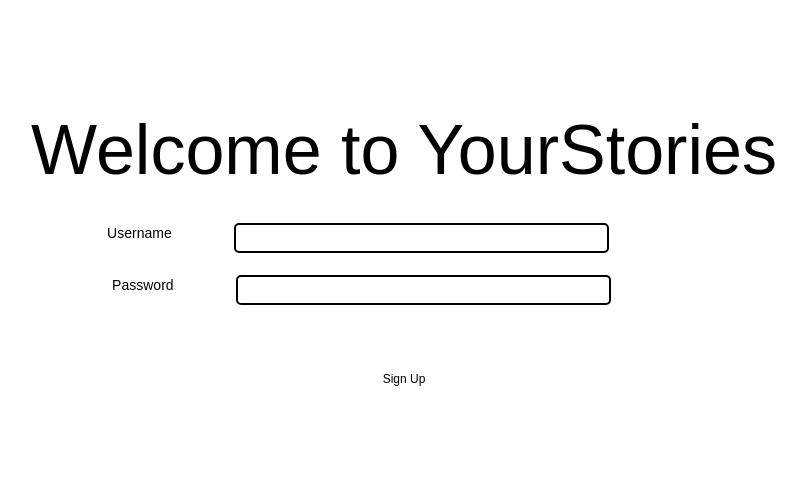
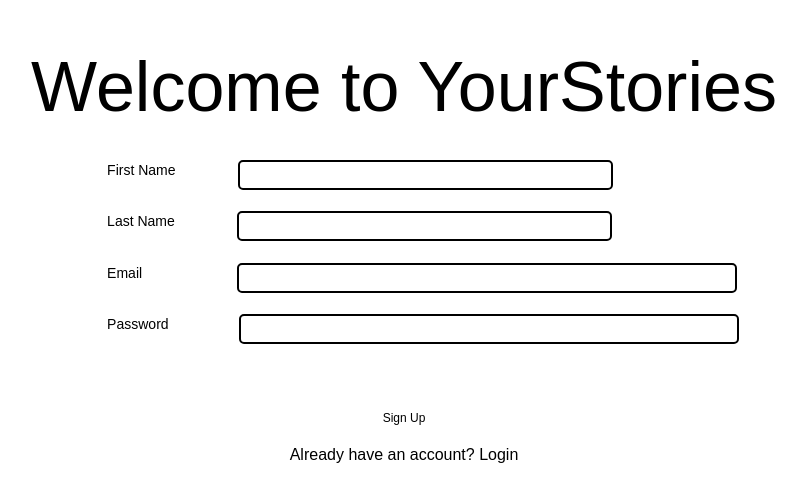
Before and after one commit to prikshitsingh24/YourStories, a React (Vite) app in the folder packages/frontend/: page /signUp in a window 1280 px wide. Shown: the part 149-650 px from the top of the page, without its empty margins (236-1042 px from the left). Built offline with nearby package versions, Linux system fonts and the light colour scheme; a web font is replaced by a local one.

Commit message:
Add sign in

```diff
--- a/packages/frontend/src/components/page/pageComponent.tsx
+++ b/packages/frontend/src/components/page/pageComponent.tsx
@@ -18,7 +18,6 @@ function PageComponent(props: any) {
 
   useEffect(() => {
     if (!props.story) return; // If no story part, do nothing
-      console.log(props.story);
       const words = props.story.split(' ');
       const intervalId = setInterval(() => {
       setWordsIndex((prevIndex) => {
--- a/packages/frontend/src/components/sideBar/sideBar.tsx
+++ b/packages/frontend/src/components/sideBar/sideBar.tsx
@@ -1,7 +1,8 @@
 
 import { Trash2 as TrashIcon, CheckCircle as CheckIcon } from 'lucide-react'; // Add these imports for icons
-import Setting from '../../assets/stories/Setting.png';
+import AddIcon from '../../assets/stories/addIcon.png';
 import BookShelf from '../shelf/bookShelf';
+import { dividerClasses } from '@mui/material';
 
 const Sidebar: React.FC<{
   isOpen: boolean;
@@ -24,10 +25,18 @@ const Sidebar: React.FC<{
   selectedBooks,
   onOpenBook
 }) => {
+  function addNewStory(event: any): void {
+    window.location.reload();
+  }
+
   return (
     <div className={`sidebar ${isOpen ? 'expanded' : ''}`}>
       <div className={`sidebar-icons${isOpen ? '-expanded' : ''}`}>
-        <div className="icon_setting"><img width='25' src={Setting} alt="Settings"/></div>
+        <div className={`icon_setting${isOpen ? '-expanded' : ''}`}><img width='25' src={AddIcon} alt="Settings"onClick={addNewStory}/>
+          {isOpen && <div onClick={addNewStory}>
+            Add New Story
+          </div> }
+        </div>
         <div className={`icon_delete${deleteMode ? '-red' : ''}`} onClick={onDeleteModeToggle}>
           <TrashIcon size={24} />
         </div>
--- a/packages/frontend/src/signUp/signUp.css
+++ b/packages/frontend/src/signUp/signUp.css
@@ -14,7 +14,7 @@
     font-size: 14px;
     font: bold;
     text-align: left;
-    padding-left: 60px;
+    padding-left: 55px;
 }
 
 .input-box{
--- a/packages/frontend/src/signUp/signUp.tsx
+++ b/packages/frontend/src/signUp/signUp.tsx
@@ -1,40 +1,137 @@
-import './signUp.css'
-import { Link } from 'react-router-dom';
-function SignUp(){
-    return(
+import { useState } from 'react';
+import { Link, useNavigate } from 'react-router-dom';
+import './signUp.css';
+
+function SignUp() {
+    const [firstName, setFirstName] = useState('');
+    const [lastName, setLastName] = useState('');
+    const [email, setEmail] = useState('');
+    const [password, setPassword] = useState('');
+    const [errorMessage, setErrorMessage] = useState('');
+    const navigate = useNavigate();
+
+    const handleSignUp = async () => {
+        if (!firstName || !lastName || !email || !password) {
+            setErrorMessage('All fields are required');
+            return;
+        }
+
+        try {
+            const response = await fetch('http://localhost:8000/api/user/signUp', {
+                method: 'POST',
+                headers: {
+                    'Content-Type': 'application/json',
+                },
+                body: JSON.stringify({
+                    first_Name: firstName,
+                    last_Name: lastName,
+                    user_Email: email,
+                    user_Password: password,
+                }),
+            });
+
+            const data = await response.json();
+
+            if (response.ok) {
+                navigate('/login');
+            } else {
+                setErrorMessage(data.message || 'Signup failed');
+            }
+        } catch (error) {
+            setErrorMessage('An error occurred. Please try again later.');
+        }
+    };
+
+    return (
         <div>
             <div className="titleSignUp">Welcome to YourStories</div>
             <div className="logincard">
 
+                {/* First Name */}
                 <div className="usernameBox">
-            <div className="name-user">
-                Username
+                    <div className="name-user">First Name</div>
+                    <div className="input-box">
+                        <input
+                            type="text"
+                            placeholder="Enter your first name"
+                            value={firstName}
+                            onChange={(e) => setFirstName(e.target.value)}
+                            required
+                        />
+                    </div>
                 </div>
 
+                {/* Last Name */}
+                <div className="usernameBox">
+                    <div className="name-user">Last Name</div>
                     <div className="input-box">
-                <input type="text" placeholder="Enter your username" required></input>
+                        <input
+                            type="text"
+                            placeholder="Enter your last name"
+                            value={lastName}
+                            onChange={(e) => setLastName(e.target.value)}
+                            required
+                        />
                     </div>
                 </div>
-            <div className="passwordBox">
-            <div className="name-pass">
-                Password
+
+                {/* Email */}
+                <div className="usernameBox">
+                    <div className="name-user">Email</div>
+                    <div className="input-box" style={{ width: '500px', height: '30px' ,marginLeft:'95px'}}>
+                        <input
+                            type="email"
+                            placeholder="Enter your email"
+                            value={email}
+                            onChange={(e) => setEmail(e.target.value)}
+                            required
+                            style={{
+                                width: '100%',
+                                borderRadius: '5px',
+                                border: '2px solid',
+                                outline: 'none',
+                                paddingLeft: '3%',
+                            }}
+                        />
+                    </div>
                 </div>
 
-            <div className="input-box">
-                <input  type="password" placeholder="Enter your password" required></input>
+                {/* Password */}
+                <div className="passwordBox">
+                    <div className="name-pass">Password</div>
+                    <div className="input-box" style={{ width: '500px', height: '30px' ,marginLeft:'70px'}}>
+                        <input
+                            type="password"
+                            placeholder="Enter your password"
+                            value={password}
+                            onChange={(e) => setPassword(e.target.value)}
+                            required
+                            style={{
+                                width: '100%',
+                                borderRadius: '5px',
+                                border: '2px solid',
+                                outline: 'none',
+                                paddingLeft: '3%',
+                            }}
+                        />
                     </div>
                 </div>
-        <Link to="/login">
-        <button className="btn">Sign Up</button>
-        </Link>
 
+                {/* Error Message */}
+                {errorMessage && <div className="error-message">{errorMessage}</div>}
 
+                {/* Sign Up Button */}
+                <button className="btn" onClick={handleSignUp}>Sign Up</button>
 
+                {/* Already have an account */}
+                <div className="Signup">
+                    <p>
+                        Already have an account? <Link to="/login">Login</Link>
+                    </p>
                 </div>
             </div>
-    )
+        </div>
+    );
 }
 
-
-
 export default SignUp;
--- a/packages/frontend/src/stories/stories.css
+++ b/packages/frontend/src/stories/stories.css
@@ -13,7 +13,7 @@
 /* Hamburger menu styles */
 .hamburger {
   position: fixed;
-  top: 10px;
+  top: 20px;
   left: 0px; /* Adjusted for better alignment */
   padding: 15px;
   background: none;
@@ -73,6 +73,7 @@
   display: flex;
   flex-direction: row;
   justify-content: flex-end;
+  align-items: center;
   width: 470px;
   transition: width 0.5s ease-out;
 }
@@ -80,13 +81,32 @@
 margin-bottom: 10px;
 }
 
-  .icon_delete-red{
-    color: red;
-    }
+.icon_delete-red{
+color: red;
+margin-bottom: 5px;
+}
+.icon_delete{
+
+margin-bottom: 5px;
+}
+.icon_confirm{
+  margin-bottom: 5px;
+}
 .icon_taskbar {
   margin: 20px 0;
   color: black;
+
 }
+
+.icon_setting-expanded{
+  margin-bottom: 10px;
+  margin-right: 10px;
+  display: flex;
+  flex-direction: row;
+  border-radius: 30%;
+  border: solid 2px black;
+  padding: 5px;
+  }
 
 .icon_taskbar a {
   color: black;
```
Also changed, not shown: packages/frontend/src/assets/stories/addIcon.png (added). Lines whose indentation alone changed are shown as unchanged.
